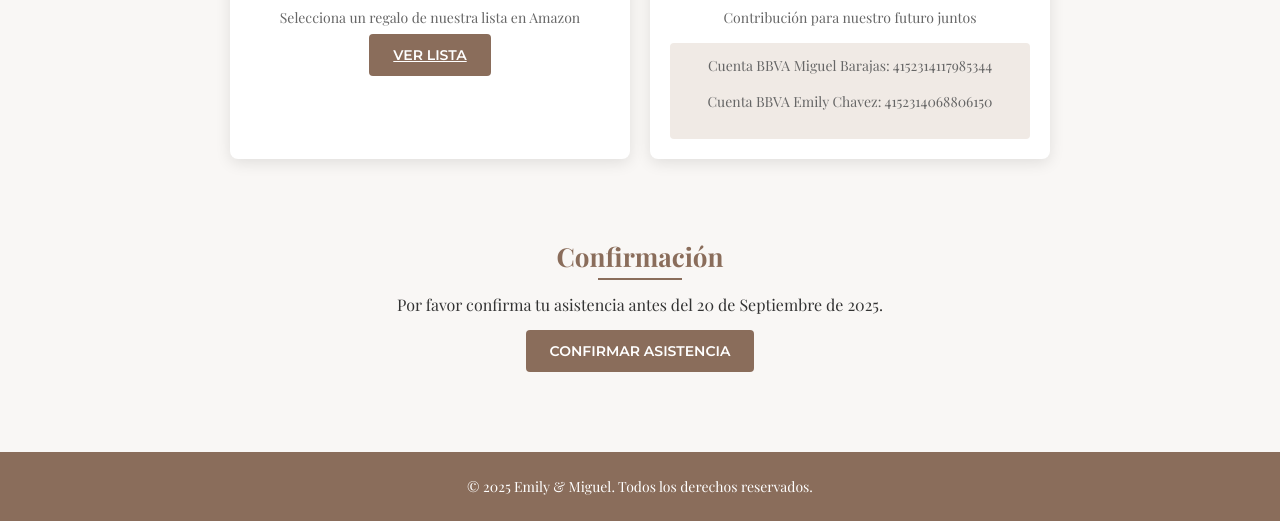
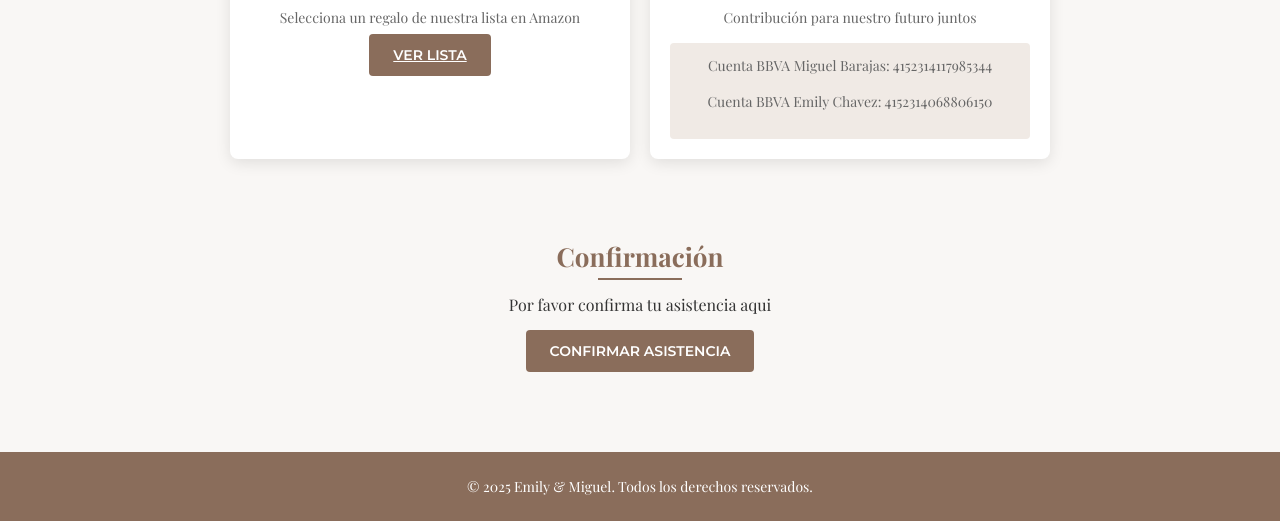
Before and after one commit to mike11b/MYEBODA, a plain HTML site: page index.html in a window 1280 px wide. Shown: the part 2876-3397 px from the top of the page. Drawn offline with nearby package versions, Linux system fonts and the light colour scheme.

Commit message:
Update index.html

```diff
--- a/index.html
+++ b/index.html
@@ -802,7 +802,7 @@
 
     <section id="contacto">
         <h2 class="section-title">Confirmación</h2>
-        <p>Por favor confirma tu asistencia antes del 20 de Septiembre de 2025.</p>
+        <p>Por favor confirma tu asistencia aqui</p>
         <button id="confirmBtn" class="btn">CONFIRMAR ASISTENCIA</button>
     </section>
 
```
